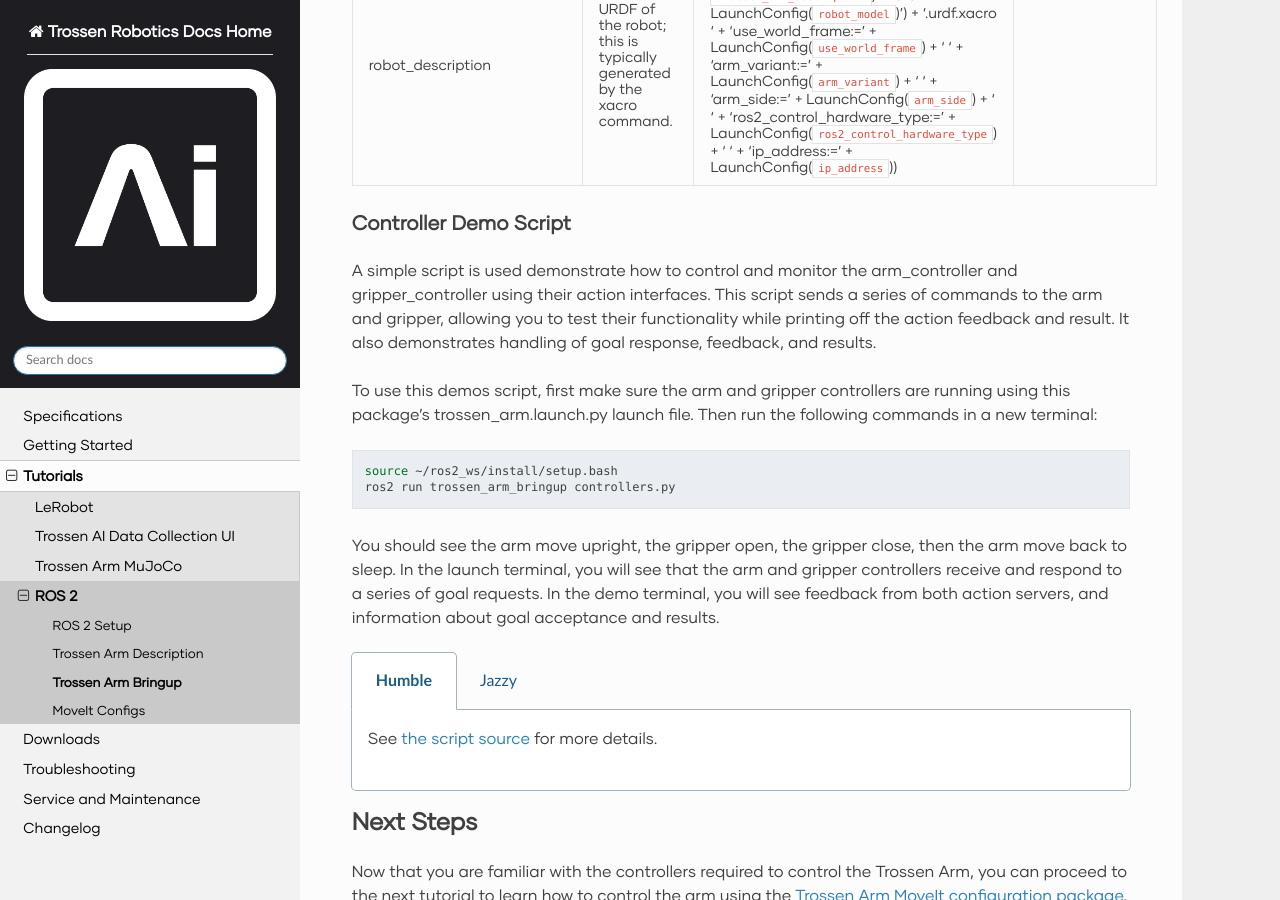
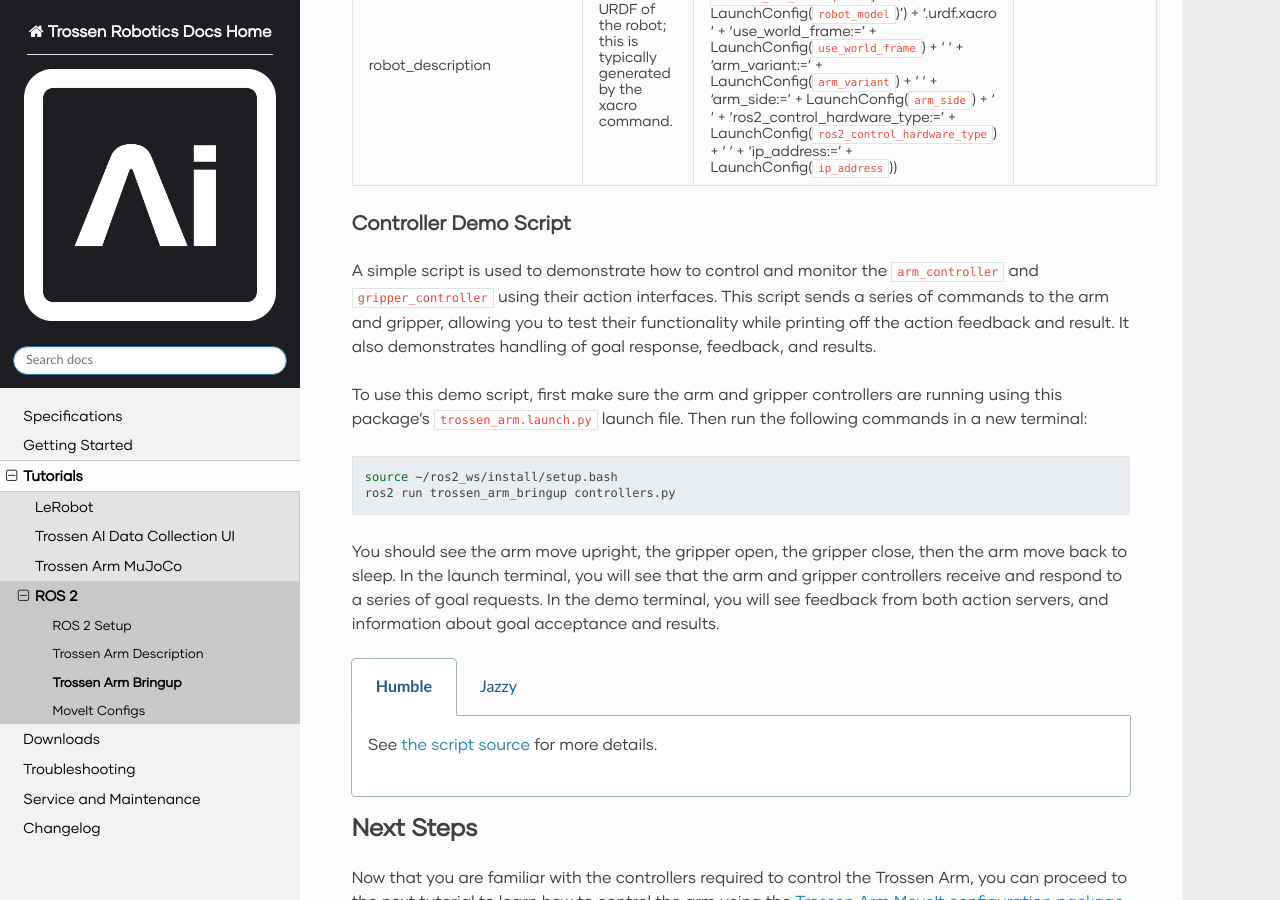
Before and after one commit to TrossenRobotics/trossen_arm, a Sphinx documentation site: the page built from docs/tutorials/ros2/bringup.rst, in a window 1280 px wide and 900 px high, scrolled down 2308 px. Built offline with Sphinx 7.4.7 and the Read the Docs theme 3.1.0, drawn with Linux system fonts in a browser that asks for light colours; some web fonts are replaced; pages that are not in the unit, such as notebooks, are missing from menus.

Commit message:
Address review

```diff
--- a/docs/tutorials/ros2/bringup.rst
+++ b/docs/tutorials/ros2/bringup.rst
@@ -77,11 +77,11 @@ To further customize the trossen_arm launch file at runtime, refer to the table
 Controller Demo Script
 ----------------------
 
-A simple script is used demonstrate how to control and monitor the arm_controller and gripper_controller using their action interfaces.
+A simple script is used to demonstrate how to control and monitor the ``arm_controller`` and ``gripper_controller`` using their action interfaces.
 This script sends a series of commands to the arm and gripper, allowing you to test their functionality while printing off the action feedback and result.
 It also demonstrates handling of goal response, feedback, and results.
 
-To use this demos script, first make sure the arm and gripper controllers are running using this package's trossen_arm.launch.py launch file.
+To use this demo script, first make sure the arm and gripper controllers are running using this package's ``trossen_arm.launch.py`` launch file.
 Then run the following commands in a new terminal:
 
 .. code-block:: bash
```
